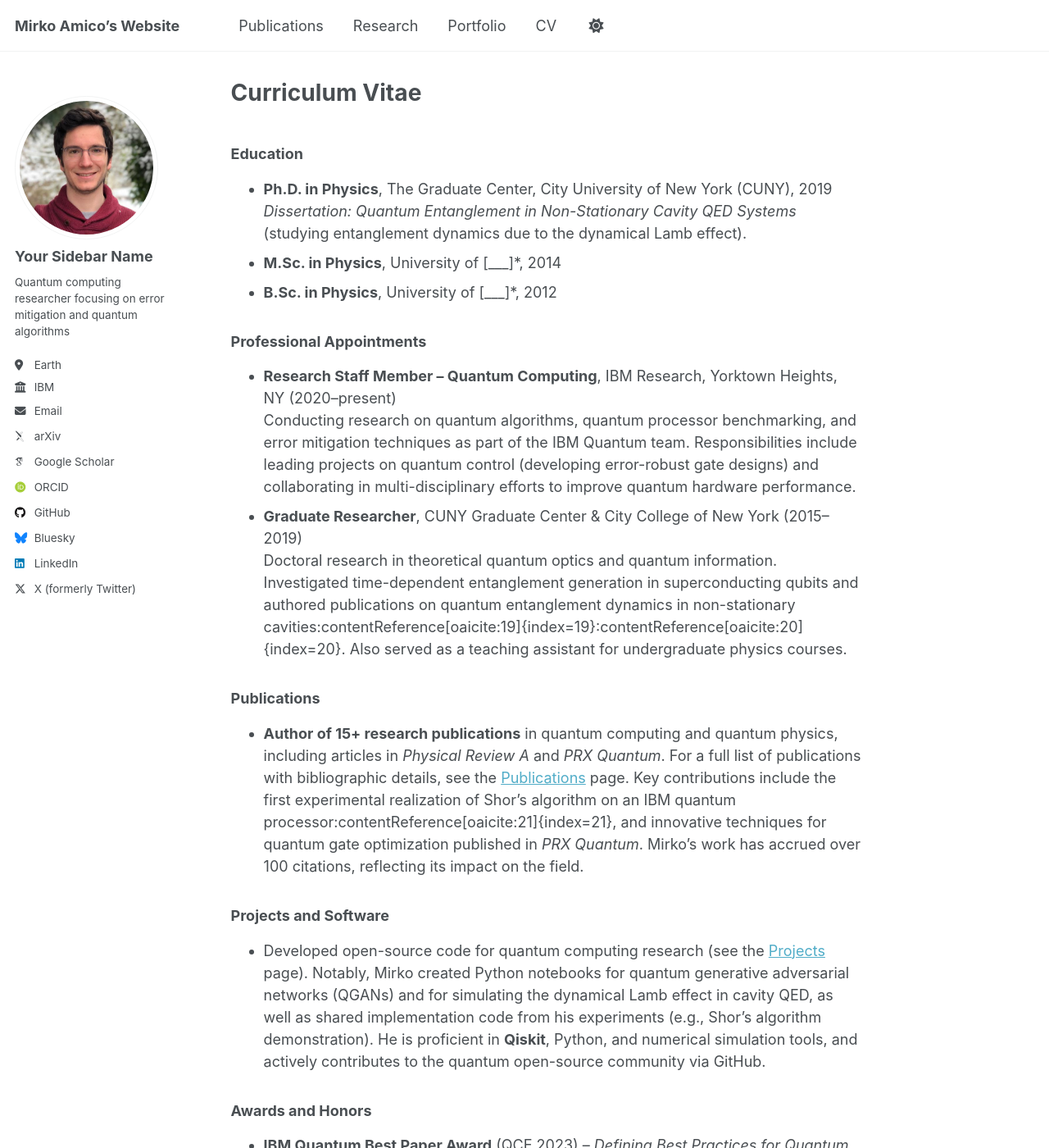
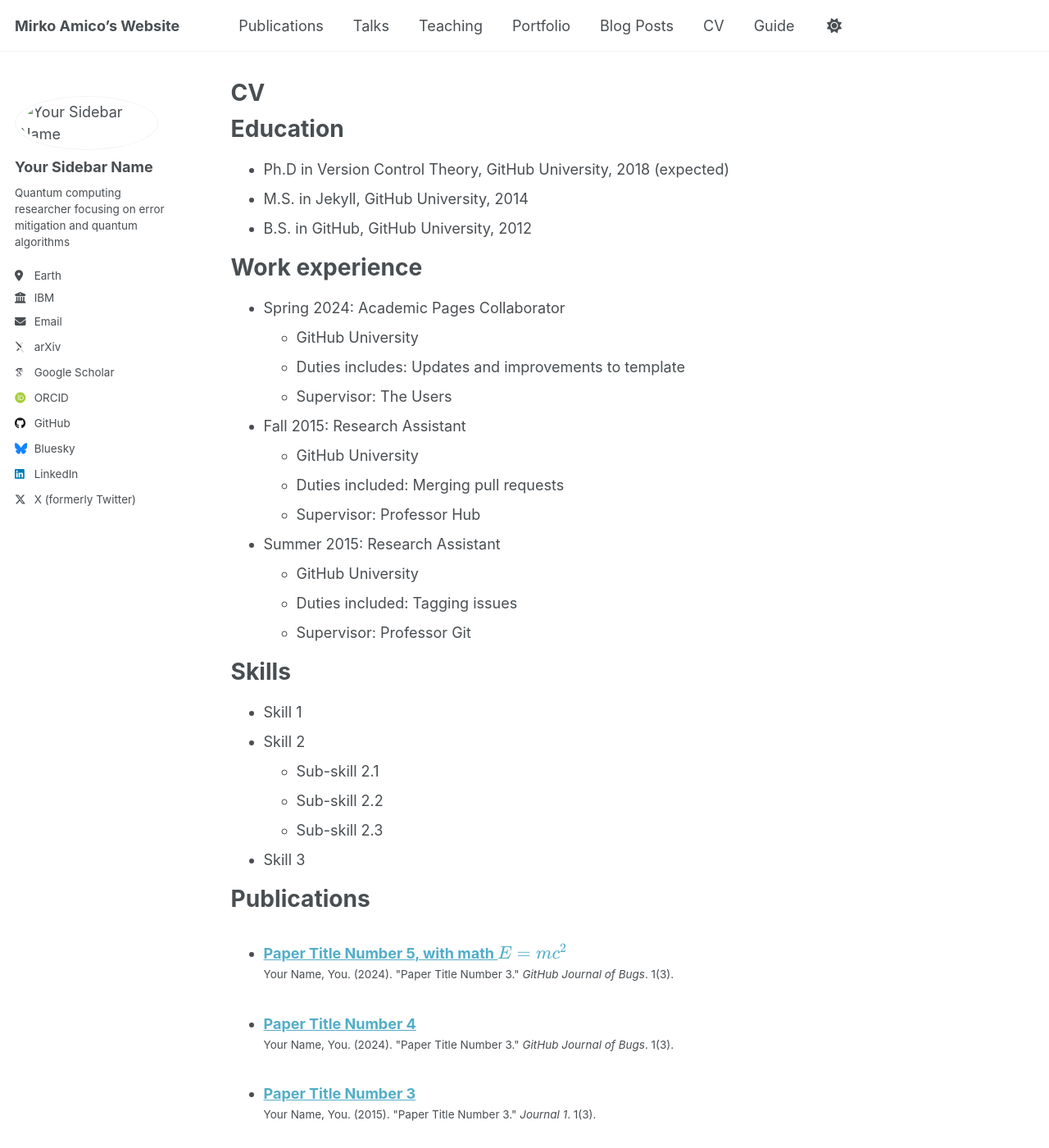
Before and after one commit to miamico/miamico.github.io, a Jekyll site: the page built from _pages/cv.md, in a window 1280 px wide and 1400 px high. Shown: the whole window at 82% size. Built offline with Jekyll 4.4.1, drawn with Linux system fonts in a browser that asks for light colours; some web fonts are replaced; some of the changed text lies outside the part shown.

Commit message:
reset changes

```diff
--- a/_pages/cv.md
+++ b/_pages/cv.md
@@ -1,31 +1,64 @@
 ---
-title: "Curriculum Vitae"
-layout: single
+layout: archive
+title: "CV"
 permalink: /cv/
 author_profile: true
+redirect_from:
+  - /resume
 ---
 
-### Education
-- **Ph.D. in Physics**, The Graduate Center, City University of New York (CUNY), 2019
-  *Dissertation:* *Quantum Entanglement in Non-Stationary Cavity QED Systems* (studying entanglement dynamics due to the dynamical Lamb effect).
-- **M.Sc. in Physics**, University of [___]*, 2014
-- **B.Sc. in Physics**, University of [___]*, 2012
+{% include base_path %}
 
-### Professional Appointments
-- **Research Staff Member – Quantum Computing**, IBM Research, Yorktown Heights, NY (2020–present)
-  Conducting research on quantum algorithms, quantum processor benchmarking, and error mitigation techniques as part of the IBM Quantum team. Responsibilities include leading projects on quantum control (developing error-robust gate designs) and collaborating in multi-disciplinary efforts to improve quantum hardware performance.
-- **Graduate Researcher**, CUNY Graduate Center & City College of New York (2015–2019)
-  Doctoral research in theoretical quantum optics and quantum information. Investigated time-dependent entanglement generation in superconducting qubits and authored publications on quantum entanglement dynamics in non-stationary cavities:contentReference[oaicite:19]{index=19}:contentReference[oaicite:20]{index=20}. Also served as a teaching assistant for undergraduate physics courses.
+Education
+======
+* Ph.D in Version Control Theory, GitHub University, 2018 (expected)
+* M.S. in Jekyll, GitHub University, 2014
+* B.S. in GitHub, GitHub University, 2012
 
-### Publications
-- **Author of 15+ research publications** in quantum computing and quantum physics, including articles in *Physical Review A* and *PRX Quantum*. For a full list of publications with bibliographic details, see the [Publications](/publications/) page. Key contributions include the first experimental realization of Shor’s algorithm on an IBM quantum processor:contentReference[oaicite:21]{index=21}, and innovative techniques for quantum gate optimization published in *PRX Quantum*. Mirko’s work has accrued over 100 citations, reflecting its impact on the field.
+Work experience
+======
+* Spring 2024: Academic Pages Collaborator
+  * GitHub University
+  * Duties includes: Updates and improvements to template
+  * Supervisor: The Users
 
-### Projects and Software
-- Developed open-source code for quantum computing research (see the [Projects](/projects/) page). Notably, Mirko created Python notebooks for quantum generative adversarial networks (QGANs) and for simulating the dynamical Lamb effect in cavity QED, as well as shared implementation code from his experiments (e.g., Shor’s algorithm demonstration). He is proficient in **Qiskit**, Python, and numerical simulation tools, and actively contributes to the quantum open-source community via GitHub.
+* Fall 2015: Research Assistant
+  * GitHub University
+  * Duties included: Merging pull requests
+  * Supervisor: Professor Hub
 
-### Awards and Honors
-- **IBM Quantum Best Paper Award** (QCE 2023) – *Defining Best Practices for Quantum Benchmarks* (co-author):contentReference[oaicite:22]{index=22}【27†L435-L443**】.
-- **CUNY Dissertation Fellowship** (2018) – Awarded for outstanding research progress during doctoral studies.
-- **Phi Beta Kappa**, University of [___]*, 2012 – Inducted for academic excellence in physics.
+* Summer 2015: Research Assistant
+  * GitHub University
+  * Duties included: Tagging issues
+  * Supervisor: Professor Git
 
-(*References:* For detailed information on publications and projects, please refer to the respective sections of this site. A PDF version of Mirko Amico’s CV can be made available upon request.)
+Skills
+======
+* Skill 1
+* Skill 2
+  * Sub-skill 2.1
+  * Sub-skill 2.2
+  * Sub-skill 2.3
+* Skill 3
+
+Publications
+======
+  <ul>{% for post in site.publications reversed %}
+    {% include archive-single-cv.html %}
+  {% endfor %}</ul>
+
+Talks
+======
+  <ul>{% for post in site.talks reversed %}
+    {% include archive-single-talk-cv.html  %}
+  {% endfor %}</ul>
+
+Teaching
+======
+  <ul>{% for post in site.teaching reversed %}
+    {% include archive-single-cv.html %}
+  {% endfor %}</ul>
+
+Service and leadership
+======
+* Currently signed in to 43 different slack teams
--- a/_pages/research.html
+++ b/_pages/teaching.html
@@ -1,12 +1,12 @@
 ---
 layout: archive
-title: "Research"
-permalink: /research/
+title: "Teaching"
+permalink: /teaching/
 author_profile: true
 ---
 
 {% include base_path %}
 
-{% for post in site.research reversed %}
+{% for post in site.teaching reversed %}
   {% include archive-single.html %}
 {% endfor %}
```
Also changed, not shown: _data/navigation.yml (+8 -8 lines), _pages/home.md (deleted, +0 -10 lines), _pages/projects.md (deleted, +0 -18 lines), _pages/publications.md (deleted, +0 -25 lines), _pages/research.md (deleted, +0 -15 lines), images/31739486.jpeg (deleted).
